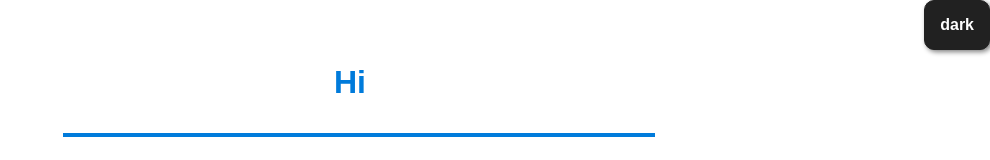
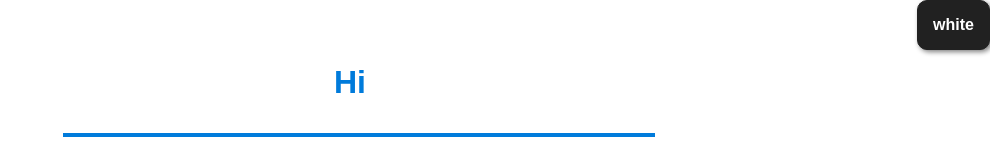
Before and after one commit to RehanAli21/Hi-chat-App, a React (Create React App) app in the folder client/: page / in a window 1280 px wide. Shown: the top 160 px of the page, without its empty margins (290-1280 px from the left). Built offline with nearby package versions, Linux system fonts and the light colour scheme.

Commit message:
Theme changes
leftup theme state so it can me pass as props in all other Components and work on login and signup is done.

```diff
--- a/client/src/App.js
+++ b/client/src/App.js
@@ -5,14 +5,62 @@ import Signup from './Components/SignUp'
 import MainApp from './Components/App'
 
 class App extends Component {
-	state = {}
+	state = {
+		theme: 'white',
+		css: 'a'
+	}
+
+	componentDidMount() {
+		this.changethemeState()
+		this.changeTheme()
+	}
+
+	changeTheme = () => {
+		const link = document.getElementById('styles')
+		if (this.state.theme === 'white') link.href = 'SignIn.css'
+		else link.href = 'SignIn-dark.css'
+	}
+
+	changethemeState = () => {
+		this.setState(state => ({
+			theme: this.state.theme === 'dark' ? 'white' : 'dark'
+		}))
+		this.changeTheme(this.state.theme === 'white' ? 'dark' : 'white')
+	}
 
 	render() {
 		return (
 			<Router>
-				<Route path='/' exact component={Login}></Route>
-				<Route path='/signup' exact component={Signup}></Route>
-				<Route path='/app' exact component={MainApp}></Route>
+				<Route
+					path='/'
+					exact
+					render={() => (
+						<Login
+							theme={this.state.theme}
+							changethemeState={this.changethemeState}
+							css={this.state.css}
+						/>
+					)}></Route>
+				<Route
+					path='/signup'
+					exact
+					render={() => (
+						<Signup
+							theme={this.state.theme}
+							changethemeState={this.changethemeState}
+							css={this.state.css}
+						/>
+					)}></Route>
+				<Route
+					path='/app'
+					exact
+					render={() => (
+						<MainApp
+							theme={this.state.theme}
+							changethemeState={this.changethemeState}
+							css={this.state.css}
+						/>
+					)}></Route>
 			</Router>
 		)
 	}
--- a/client/src/Components/App.js
+++ b/client/src/Components/App.js
@@ -3,33 +3,13 @@ import Nav from './AppSubComps/nav'
 import Contacts from './AppSubComps/Contacts'
 import Msgs from './AppSubComps/Msgs'
 
-class App extends Component {
-	state = {
-		theme: 'white'
-	}
-
-	changeTheme = theme => {
-		const link = document.getElementById('styles')
-		if (theme === 'white') link.href = 'App.css'
-		else link.href = 'App-dark.css'
-	}
-
-	changethemeState = () => {
-		this.setState({ theme: this.state.theme === 'dark' ? 'white' : 'dark' })
-		this.changeTheme(this.state.theme === 'white' ? 'dark' : 'white')
-	}
-
-	componentDidMount() {
-		this.changeTheme(this.state.theme)
-	}
-
-	render() {
+const App = ({ theme, changethemeState }) => {
 	return (
 		<div>
 			<Nav
 				name={'Rehan Ali'}
-					theme={this.state.theme === 'white' ? 'dark' : 'white'}
-					changeTheme={this.changethemeState}
+				theme={theme === 'white' ? 'dark' : 'white'}
+				changeTheme={changethemeState}
 			/>
 			<main>
 				<Contacts />
@@ -38,6 +18,5 @@ class App extends Component {
 		</div>
 	)
 }
-}
 
 export default App
--- a/client/src/Components/Login.js
+++ b/client/src/Components/Login.js
@@ -2,27 +2,11 @@ import React, { useState, useEffect } from 'react'
 import { Link, useHistory } from 'react-router-dom'
 import axios from 'axios'
 
-const Login = () => {
-	const [theme, setTheme] = useState('white')
+const Login = ({ theme, changethemeState }) => {
 	let [username, setUsername] = useState('')
 	let [password, setPassword] = useState('')
 
 	let history = useHistory()
-
-	useEffect(() => {
-		changeTheme()
-	})
-
-	const changeTheme = () => {
-		const link = document.getElementById('styles')
-		if (theme === 'white') link.href = 'SignIn.css'
-		else link.href = 'SignIn-dark.css'
-	}
-
-	const changethemeState = () => {
-		setTheme(theme === 'dark' ? 'white' : 'dark')
-		changeTheme(theme === 'white' ? 'dark' : 'white')
-	}
 
 	const onLogin = () => {
 		if (!username && !password) return
--- a/client/src/Components/SignUp.js
+++ b/client/src/Components/SignUp.js
@@ -2,8 +2,7 @@ import React, { useState, useEffect } from 'react'
 import { Link, useHistory } from 'react-router-dom'
 import axios from 'axios'
 
-const SignUp = () => {
-	let [theme, setTheme] = useState('white')
+const SignUp = ({ theme, changethemeState }) => {
 	let [name, setName] = useState('')
 	let [username, setUsername] = useState('')
 	let [password, setPassword] = useState('')
@@ -12,26 +11,12 @@ const SignUp = () => {
 
 	let history = useHistory()
 
-	useEffect(() => {
-		changeTheme()
-	}, [theme])
-
-	const changeTheme = () => {
-		const link = document.getElementById('styles')
-		if (theme === 'white') link.href = 'SignIn.css'
-		else link.href = 'SignIn-dark.css'
-	}
-
-	const changethemeState = () => {
-		setTheme(theme === 'dark' ? 'white' : 'dark')
-		changeTheme(theme === 'white' ? 'dark' : 'white')
-	}
-
 	const onSignUp = () => {
 		if (!name && !username && !password && !conPassword && !recover)
-			return console.log('empty')
+			return alert('No filed must be empty')
 
-		if (password !== conPassword) return console.log('not same')
+		if (password !== conPassword)
+			return alert('password and confirm passsword is not same')
 
 		axios
 			.post('http://localhost:5000/user', {
```
Also changed, not shown: 1 other file (tests, documents, lock files or other folders). Lines whose indentation alone changed are shown as unchanged.
